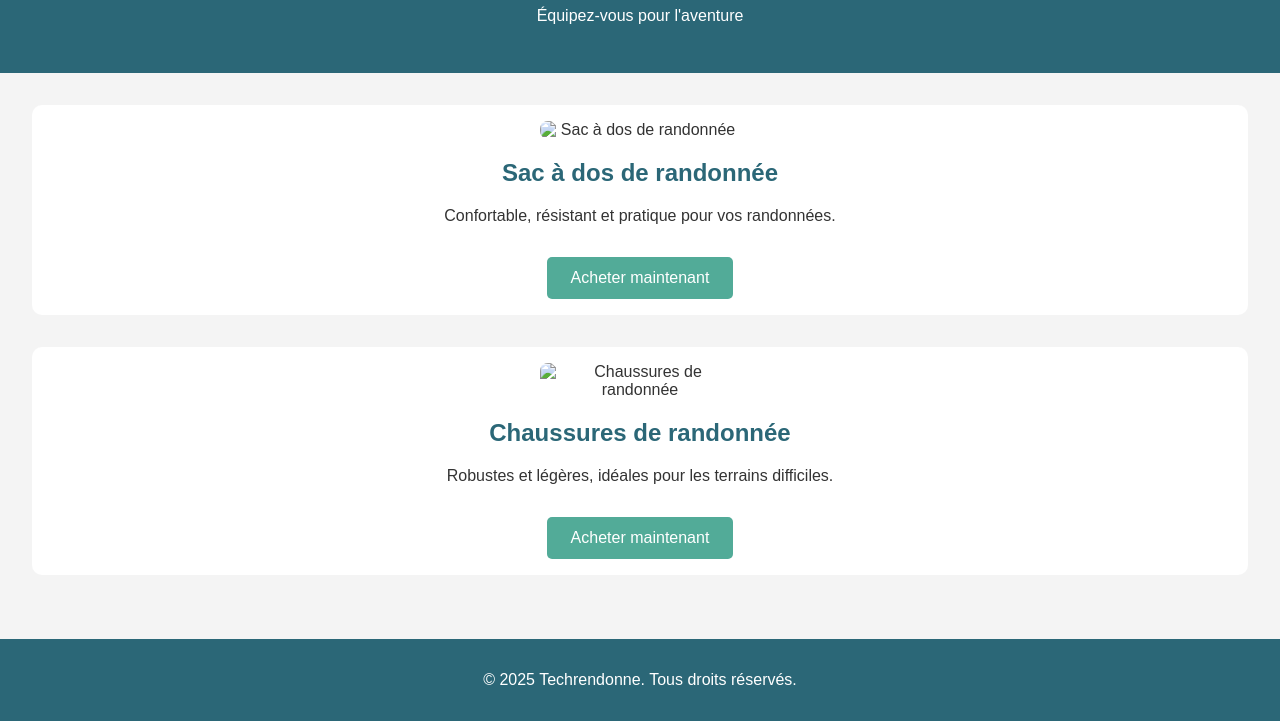
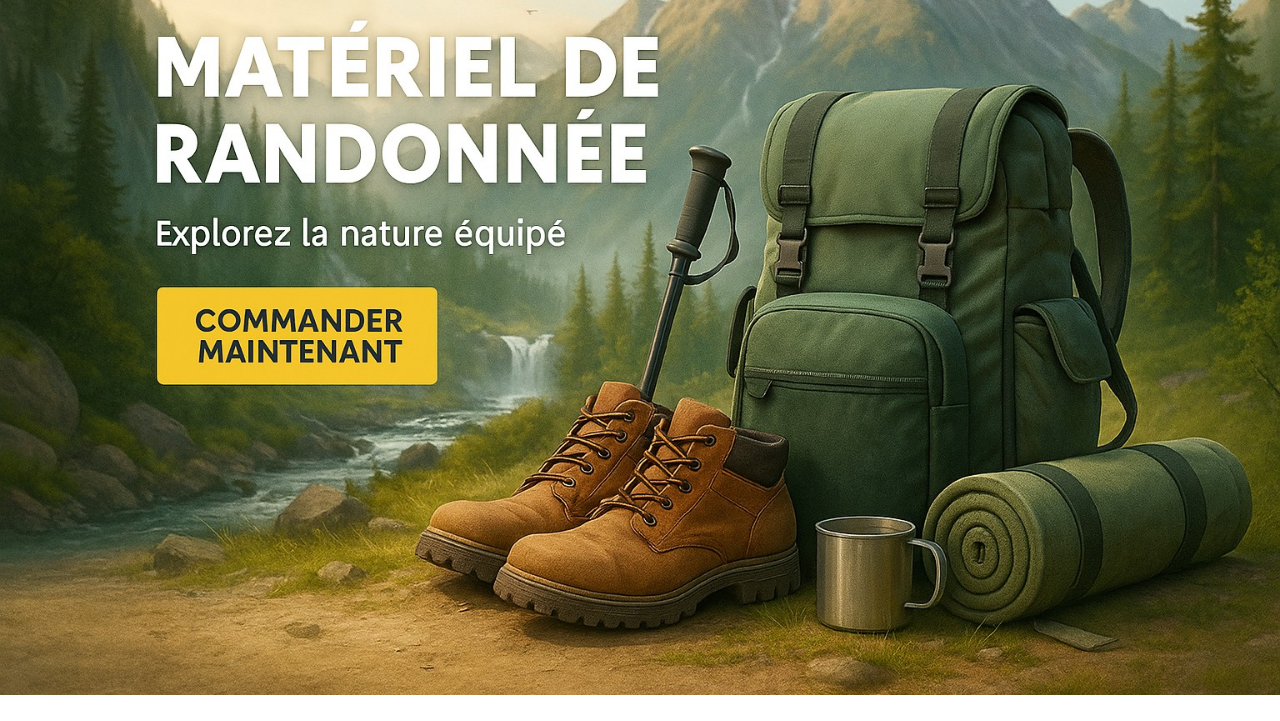
Before and after one commit to djaberendonne/Techrendonne, a plain HTML site: page index.html in a window 1280 px wide. Shown: the part 105-826 px from the top of the page. After the commit the page ends 800 px from the top, so only its background shows below. Drawn offline with Linux system fonts and the light colour scheme.

Commit message:
Add files via upload

```diff
--- a/index.html
+++ b/index.html
@@ -2,39 +2,32 @@
 <!DOCTYPE html>
 <html lang="fr">
 <head>
-  <meta charset="UTF-8" />
-  <meta name="viewport" content="width=device-width, initial-scale=1.0" />
-  <title>Techrendonne</title>
-  <link rel="stylesheet" href="style.css" />
+    <meta charset="UTF-8">
+    <title>Bienvenue - Techrendonne</title>
+    <style>
+        * { margin: 0; padding: 0; box-sizing: border-box; }
+        html, body { height: 100%; }
+        .hero {
+            background: url('landing.jpg') no-repeat center center;
+            background-size: cover;
+            height: 100vh;
+            position: relative;
+        }
+        .button-link {
+            position: absolute;
+            bottom: 12%;
+            left: 50%;
+            transform: translateX(-50%);
+            width: 220px;
+            height: 80px;
+            cursor: pointer;
+            background-color: transparent;
+        }
+    </style>
 </head>
 <body>
-  <header>
-    <h1>Techrendonne</h1>
-    <p>Équipez-vous pour l'aventure</p>
-  </header>
-
-  <main>
-    <section class="product">
-      <img src="sac.jpg" alt="Sac à dos de randonnée" />
-      <div>
-        <h2>Sac à dos de randonnée</h2>
-        <p>Confortable, résistant et pratique pour vos randonnées.</p>
-        <a class="btn" href="#">Acheter maintenant</a>
-      </div>
-    </section>
-
-    <section class="product">
-      <img src="chaussures.jpg" alt="Chaussures de randonnée" />
-      <div>
-        <h2>Chaussures de randonnée</h2>
-        <p>Robustes et légères, idéales pour les terrains difficiles.</p>
-        <a class="btn" href="#">Acheter maintenant</a>
-      </div>
-    </section>
-  </main>
-
-  <footer>
-    <p>© 2025 Techrendonne. Tous droits réservés.</p>
-  </footer>
+    <div class="hero">
+        <a class="button-link" href="home.html" title="Commander maintenant"></a>
+    </div>
 </body>
 </html>
```
Also changed, not shown: contact.html (+1 -35 lines), home.html (added, +1 -0 lines), landing.jpg (added).
